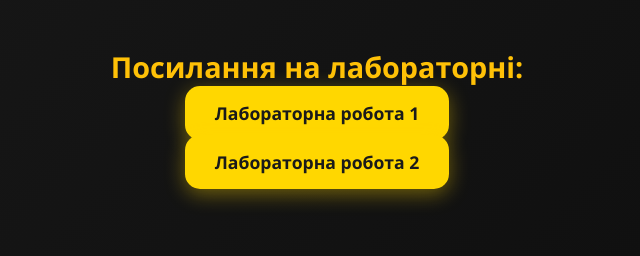
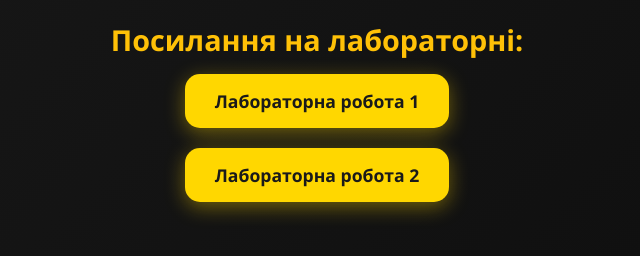
Before and after one commit to Diana-Magas/Internet-programming, a plain HTML site: page index.html in a window 1280 px wide. Shown: the part 368-624 px from the top of the page, without its empty margins (323-963 px from the left). Drawn offline with Linux system fonts and the light colour scheme.

Commit message:
Update style.css

```diff
--- a/style.css
+++ b/style.css
@@ -56,18 +56,31 @@
      list-style: none;
      display: flex;
      flex-direction: column;
-      gap: 25px;
+     gap: 10px;
      opacity: 0;
      animation: fadeInUp 1s forwards;
      animation-delay: 0.75s;
+     padding: 0;
+     margin: 0;
+   }
+
+  ul li:not(:last-child) {
+    margin-bottom: 10px;
   }
 
  @keyframes fadeInUp {
-      from { opacity: 0; transform: translateY(20px);}
-      to { opacity: 1; transform: translateY(0);}
+    from {
+      opacity: 0;
+     transform: translateY(20px);
+  }
+   to {
+     opacity: 1;
+     transform: translateY(0);
+   }
  }
 
  ul li a {
+   display: block;
    text-decoration: none;
    background: #FFD700;
    color: #1a1a1a;
@@ -86,4 +99,5 @@
    box-shadow: 0 10px 25px rgba(255, 193, 7, 0.6);
 }
 
+
   }
```
Lines whose indentation alone changed are shown as unchanged.
